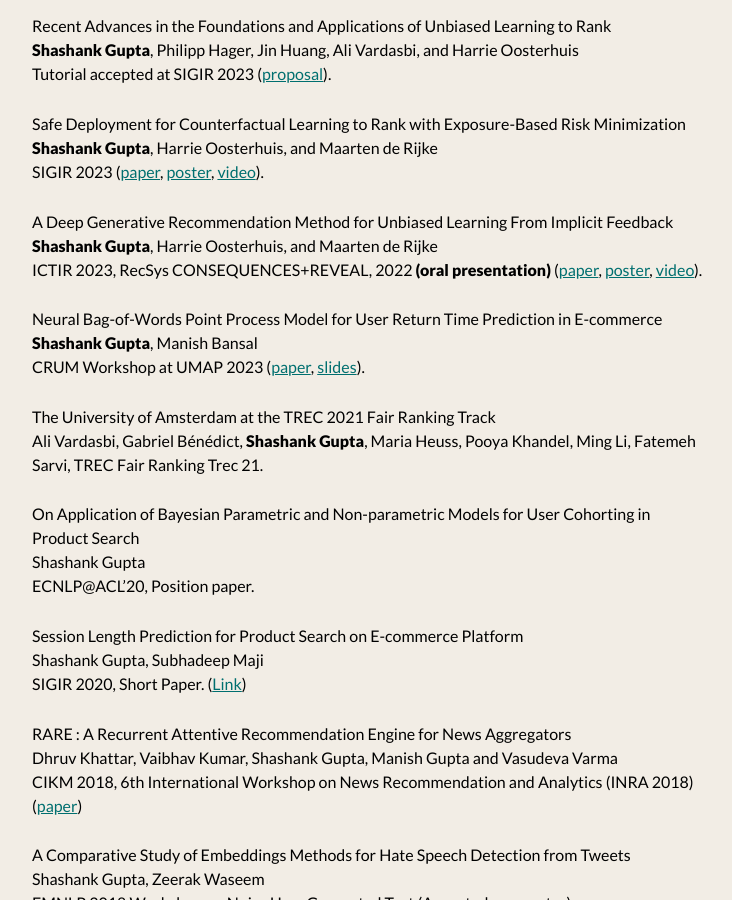
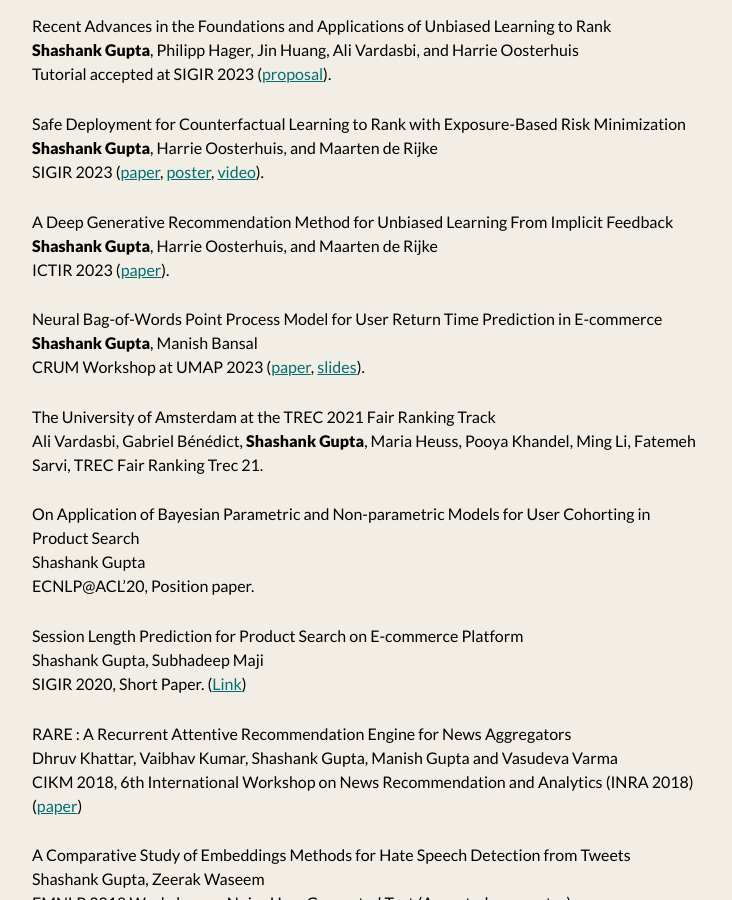
Before and after one commit to shashankg7/shashankg7.github.io, a Jekyll site: the page built from publications.md, in a window 1280 px wide and 900 px high, scrolled down 397 px. Shown: the whole window, without its empty margins (272-1004 px from the left). Built offline with Jekyll 4.4.1, drawn with Linux system fonts in a browser that asks for light colours; nearby versions of some CDN libraries.

Commit message:
Update publications.md
ICTIR vae-ips

```diff
--- a/publications.md
+++ b/publications.md
@@ -28,7 +28,7 @@
 
 A Deep Generative Recommendation Method for Unbiased Learning From Implicit Feedback <br>
 <b>Shashank Gupta</b>, Harrie Oosterhuis, and Maarten de Rijke <br>
-ICTIR 2023, RecSys CONSEQUENCES+REVEAL, 2022 <b>(oral presentation)</b> ([paper](https://drive.google.com/file/d/1JeiHVuYi5iUBop8E_h0XPcKwOhdA6jBP/view?usp=sharing), [poster](https://drive.google.com/file/d/1n12vvOTdI8laVyIgBNNcIuCVxXsfjCGy/view?usp=sharing), [video](https://youtu.be/N-nn1500Q-g?t=10160)).
+ICTIR 2023 ([paper](https://drive.google.com/file/d/1NM1xewIrnrvmILLBX1vYo2vY3bRQmWL5/view?usp=drive_link)).
 
 Neural Bag-of-Words Point Process Model for User Return Time Prediction in E-commerce <br>
 <b>Shashank Gupta</b>, Manish Bansal <br>
```
